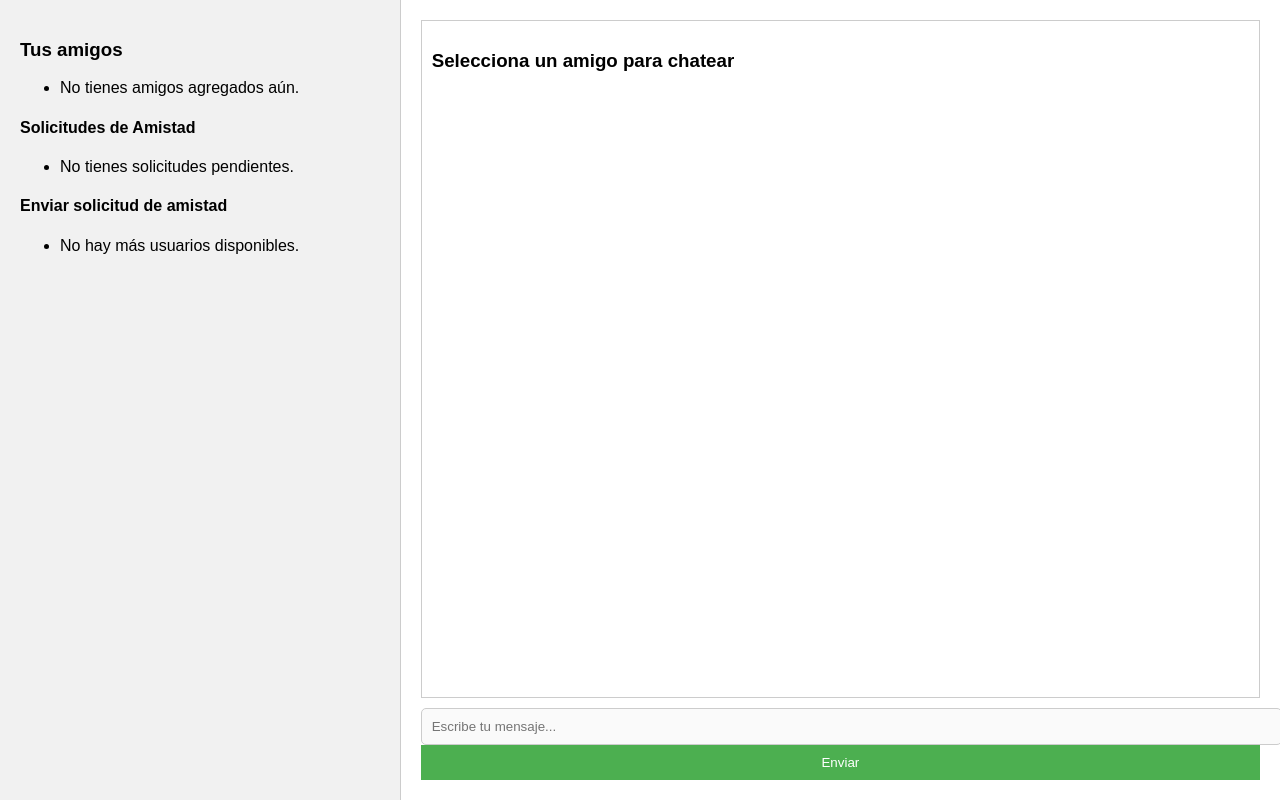
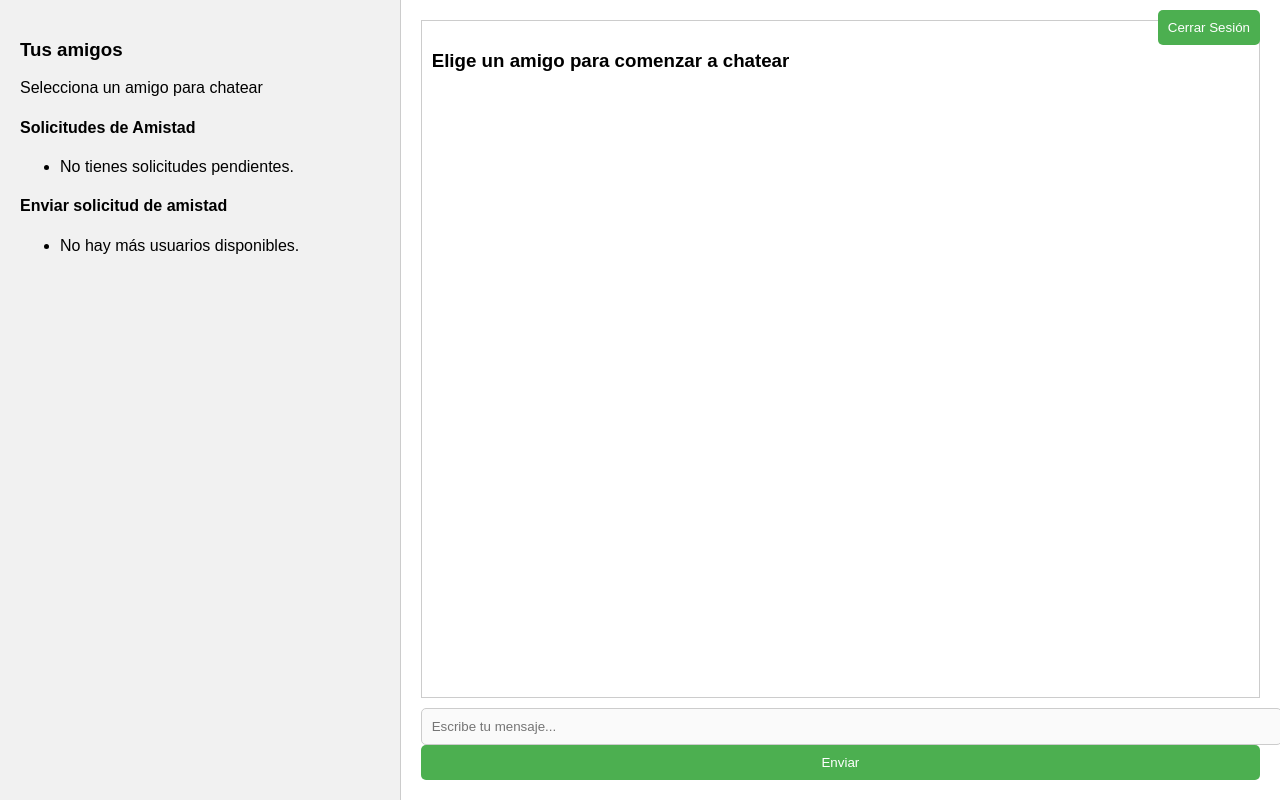
Before and after one commit to ANUER17/chatenlinea, a Django app: page / in a window 1280 px wide. Run offline with Django 5.2, Linux system fonts and the light colour scheme; the visitor is signed in with stand-in values (Sample User, id 1); data comes from the database, SQL or seed files in the repository; data that the repository does not hold is empty.

Commit message:
Update chat_room.html

```diff
--- a/chat/templates/chat/chat_room.html
+++ b/chat/templates/chat/chat_room.html
@@ -75,6 +75,7 @@
             background-color: #4CAF50;
             color: white;
             border: none;
+            border-radius: 5px;
             cursor: pointer;
         }
 
@@ -89,13 +90,21 @@
 </head>
 <body>
 
+    <!-- Botón de cerrar sesión en la parte superior -->
+    <div style="position: absolute; top: 10px; right: 20px;">
+        <form action="{% url 'logout' %}" method="post">
+            {% csrf_token %}
+            <button type="submit">Cerrar Sesión</button>
+        </form>
+    </div>
+
     <div class="chat-container">
 
         <!-- Panel Izquierdo (Lista de amigos) -->
         <div class="left-panel">
             <h3>Tus amigos</h3>
-            <ul>
-                {% if friends %}
+            {% if friends %}
+                <ul>
                     {% for friend in friends %}
                         <li onclick="openChat('{{ friend.username }}')">
                             {{ friend.username }}
@@ -107,10 +116,10 @@
                             {% endfor %}
                         </li>
                     {% endfor %}
-                {% else %}
-                    <li>No tienes amigos agregados aún.</li>
-                {% endif %}
-            </ul>
+                </ul>
+            {% else %}
+                <p>Selecciona un amigo para chatear</p>
+            {% endif %}
 
             <div class="request-list">
                 <h4>Solicitudes de Amistad</h4>
@@ -154,7 +163,7 @@
         <!-- Panel Derecho (Chat con el amigo seleccionado) -->
         <div class="right-panel">
             <div id="chat-log">
-                <h3>Selecciona un amigo para chatear</h3>
+                <h3>Elige un amigo para comenzar a chatear</h3>
             </div>
 
             <input id="chat-message-input" type="text" placeholder="Escribe tu mensaje..." autocomplete="off" disabled>
@@ -181,6 +190,7 @@
             const input = document.querySelector('#chat-message-input');
             const submitButton = document.querySelector('#chat-message-submit');
 
+            // Habilitar el input y botón de enviar al seleccionar un amigo
             input.disabled = false;
             submitButton.disabled = false;
 
```
